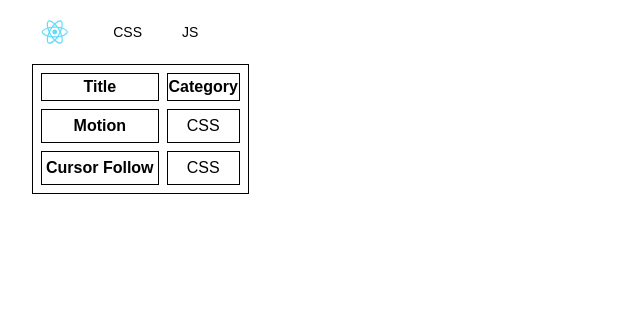
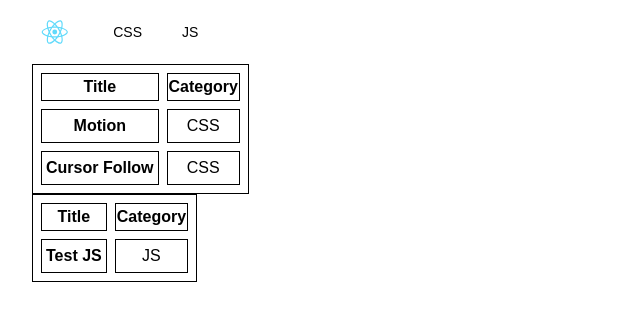
Before and after one commit to Takatokomori/Practices, a React (Create React App) app: page / in a window 1280 px wide. Shown: the top 312 px of the page, without its empty margins (0-640 px from the left). Built offline with nearby package versions, Linux system fonts and the light colour scheme.

Commit message:
finished regular table for both css and js

```diff
--- a/src/App.js
+++ b/src/App.js
@@ -1,11 +1,17 @@
+import { BrowserRouter, Route, Routes } from "react-router-dom";
 import Layout from "./components/layout";
 import Index from "./pages/index";
 
 function App() {
   return (
+    <BrowserRouter>
       <Layout>
-        <Index />
+        <Routes>
+          <Route index element={<Index />} ></Route>
+        </Routes>
       </Layout>
+    </BrowserRouter>
+
   );
 }
 
--- /dev/null
+++ b/src/components/indexTable.js
@@ -0,0 +1,35 @@
+import React from 'react'
+import codeList from "../helpers/codeList";
+
+export default function IndexTable(props) {
+  return (
+    <div>
+        <table className="border-separate border-spacing-2
+                      border border-slate-800 table-auto">
+            <thead>
+                <tr>
+                    <th className='border border-slate-800
+                                    text-center'>Title</th>
+                    <th className='border border-slate-800
+                                    text-center'>Category</th>
+                </tr>
+            </thead>
+            <tbody>
+            {codeList.map((data, i) =>{
+                if(props.category === data.category){
+                    return(
+                        <tr>
+                        <td className='border border-slate-800
+                                        text-center hover:text-purple
+                                        p-1 font-bold'><a href={data.url}>{data.title}</a></td>
+                        <td className='border border-slate-800
+                                        text-center p-1'>{data.category}</td>
+                    </tr>
+                    )
+                }
+            })}
+            </tbody>
+        </table>
+    </div>
+  )
+}
--- a/src/helpers/codeList.js
+++ b/src/helpers/codeList.js
@@ -8,6 +8,11 @@ const codeList = [
         category: "CSS",
         title: "Cursor Follow",
         url: "cursorFollow",
+    },
+    {
+        category: "JS",
+        title: "Test JS",
+        url: "testJs",
     }
 ];
 
--- a/src/pages/index.js
+++ b/src/pages/index.js
@@ -1,31 +1,12 @@
 import React from 'react'
+import IndexTable from '../components/indexTable';
 import codeList from "../helpers/codeList";
 
 export default function Index() {
   return (
-    <div>
-        <table class="border-separate border-spacing-2
-                      border border-slate-800 table-auto">
-            <thead>
-                <tr>
-                    <th className='border border-slate-800
-                                    text-center'>Title</th>
-                    <th className='border border-slate-800
-                                    text-center'>Category</th>
-                </tr>
-            </thead>
-            <tbody>
-            {codeList.map((data, i) =>(
-                <tr>
-                    <td className='border border-slate-800
-                                    text-center hover:text-purple
-                                    p-1 font-bold'><a href={data.url}>{data.title}</a></td>
-                    <td className='border border-slate-800
-                                    text-center p-1'>{data.category}</td>
-                </tr>
-            ))}
-            </tbody>
-        </table>
-    </div>
+    <>
+        <IndexTable category={"CSS"} />
+        <IndexTable category={"JS"} />
+    </>
   )
 }
```
Also changed, not shown: 7 other files (tests, documents, lock files or other folders).
